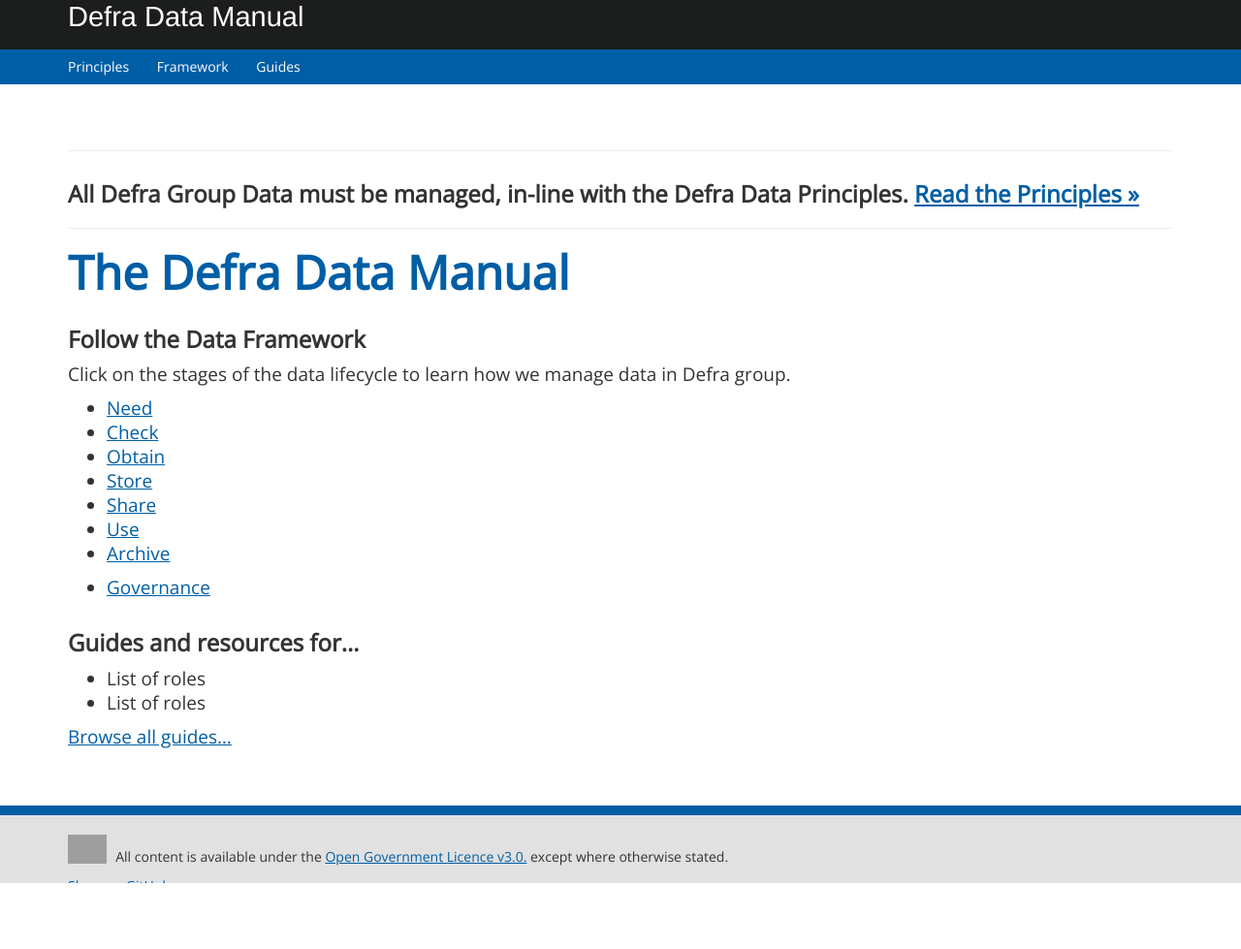
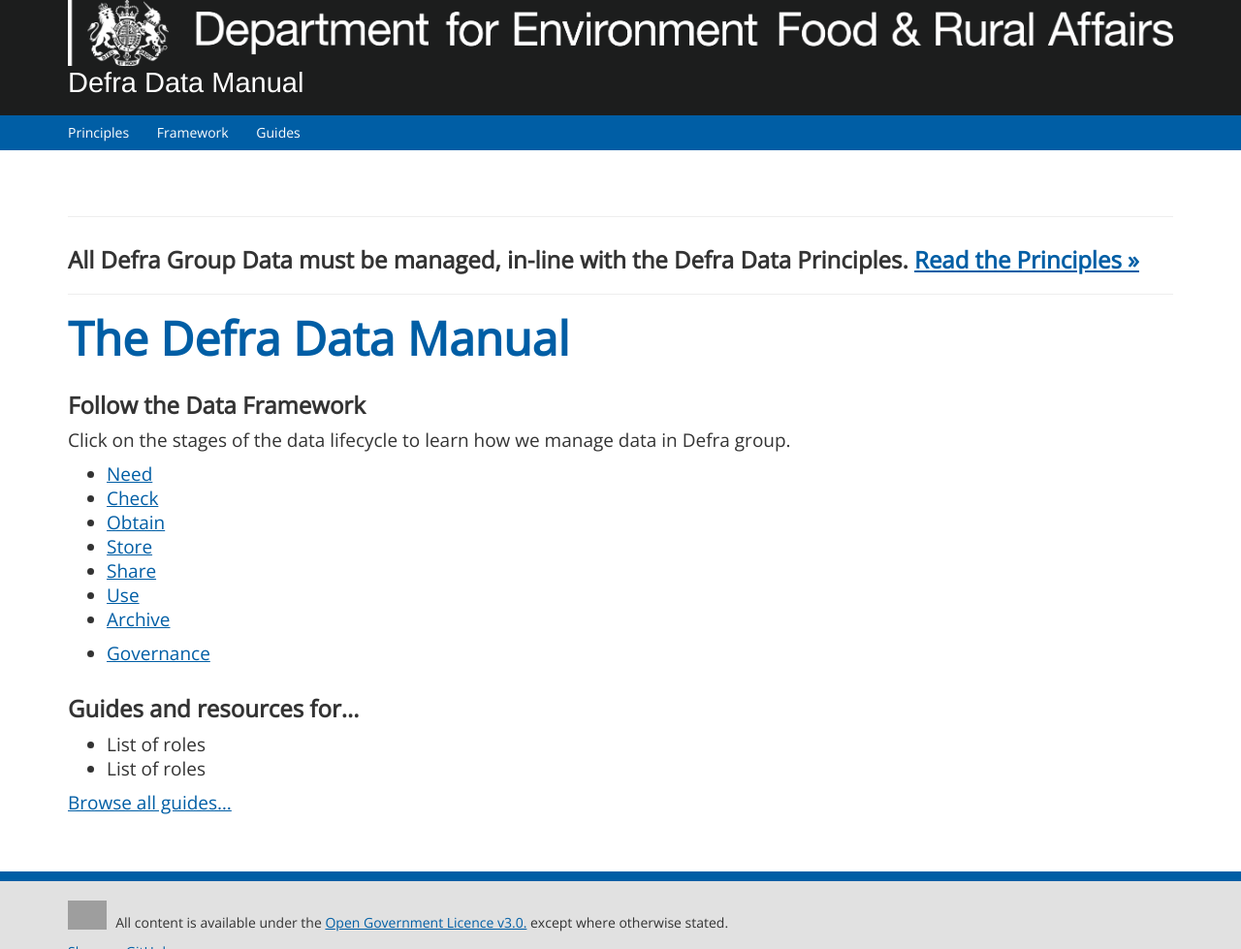
Before and after one commit to andjnewman/DDM, a Jekyll site: the page built from index.md, in a window 1280 px wide. Shown: the whole page at 97% size. Built offline with Jekyll 4.4.1, drawn with Linux system fonts in a browser that asks for light colours; before the commit the page ends 911 px from its top, so only the background shows below that.

Commit message:
Update default.html

```diff
--- a/_layouts/default.html
+++ b/_layouts/default.html
@@ -11,6 +11,7 @@
         <header>
             <div id="blackbar">
                 <div class="container">
+			<img src="{{ site.url }}{{ site.baseurl }}/images/defra_white_one-line.png" alt="Defra Logo"/>
 			<h1>Defra Data Manual</h1>
                 </div>
             </div>
```
